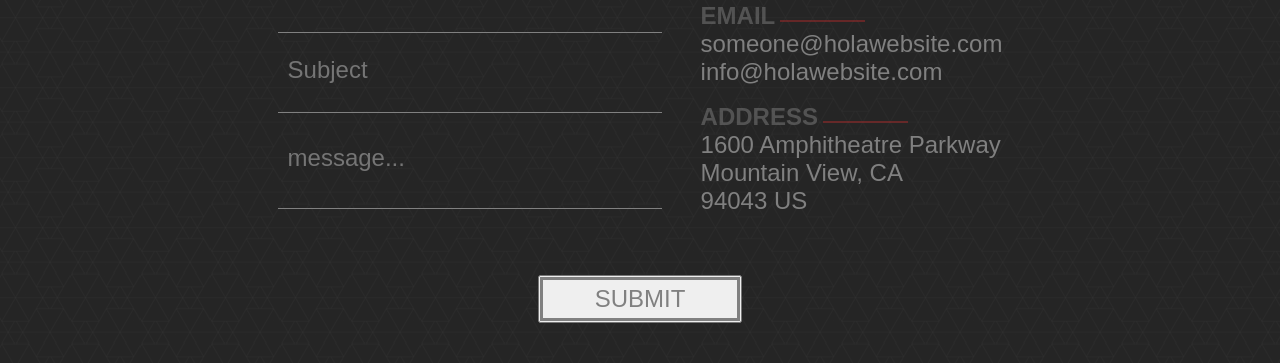
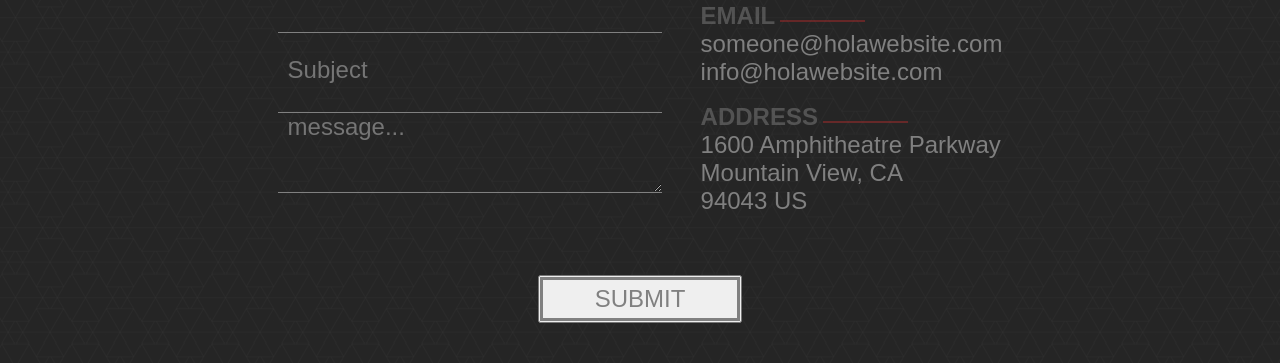
Before and after one commit to art333/wspaniale, a plain HTML site: page index.html in a window 1280 px wide. Shown: the part 5013-5376 px from the top of the page. Drawn offline with nearby package versions, Linux system fonts and the light colour scheme.

Commit message:
contact message

```diff
--- a/index.html
+++ b/index.html
@@ -233,7 +233,7 @@
             <input type="text" name="contact-subject" id="contact-subject" placeholder="Subject" value="" required="" aria-required="true">
           </div>
           <div class="form-field">
-            <input type="text" name="contact-message" id="contact-message" placeholder="message..."  required="" aria-required="true" rows="20" cols="50">
+            <textarea type="text" name="contact-message" id="contact-message" placeholder="message..."  required="" aria-required="true" ></textarea>
           </div>
           <button class="hire-me">
             <a href="#contact" class="button">submit</a>
--- a/main.css
+++ b/main.css
@@ -870,7 +870,8 @@ ______________CONTACT start_____________________________
   background-color: transparent;
 }
 
-.form-field input {
+.form-field input,
+textarea {
   width: 100%;
   background-color: transparent;
   height: 5rem;
@@ -883,11 +884,8 @@ ______________CONTACT start_____________________________
   border-bottom: 1px solid gray;
 }
 
-#contact-message {
-  height: 6em;
-}
-
-.form-field input:hover {
+.form-field input:hover,
+textarea:hover {
   background-color: grey;
   color: black;
 }
@@ -896,7 +894,8 @@ ______________CONTACT start_____________________________
   font-size: 24px;
 }
 
-input:hover::placeholder {
+input:hover::placeholder,
+textarea:hover::placeholder {
   color: brown;
 }
 
```
